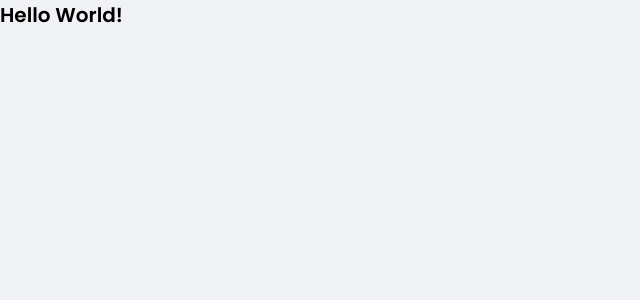
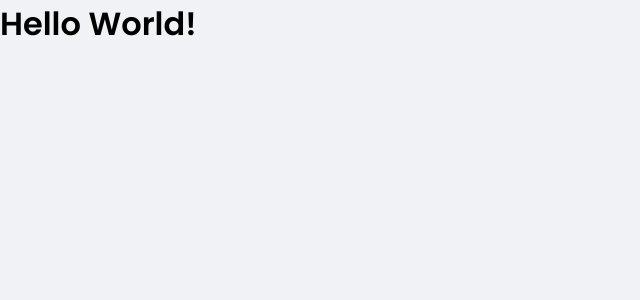
Before and after one commit to maycongc/mymoney, a React (Create React App) app: page / in a window 1280 px wide. Shown: the top 300 px of the page, without its empty margins (0-640 px from the left). Built offline with nearby package versions, Linux system fonts and the light colour scheme.

Commit message:
refactor: global styles

```diff
--- a/src/styles/global.ts
+++ b/src/styles/global.ts
@@ -8,9 +8,23 @@ export const GlobalStyles = createGlobalStyle`
 
   }
 
+  html {
+    font-size: 62.5%;
+  }
+
   body {
     background: ${p => p.theme.background};
     -webkit-font-smoothing: antialiased;
+
+    font-size: 1.6rem;
+
+    @media (max-width: 1080px) {
+      font-size: 1.5rem;
+    }
+
+    @media (max-with: 720px) {
+      font-size: 1.4rem;
+    }
   }
 
   html, input, textarea, button {
@@ -20,18 +34,6 @@ export const GlobalStyles = createGlobalStyle`
 
   h1, h2, h3, h4, h5, h6, strong {
     font-weight: 600;
-  }
-
-  html {
-    font-size: 62.5%;
-
-    @media (max-width: 1080px) {
-      font-size: 1.5rem;
-    }
-
-    @media (max-with: 720px) {
-      font-size: 1.4rem;
-    }
   }
 
   button {
```
